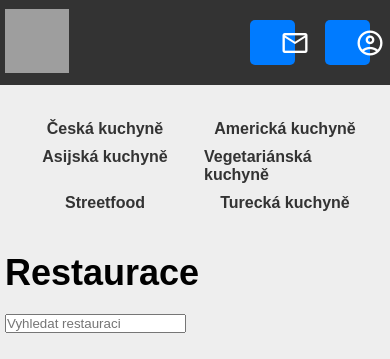
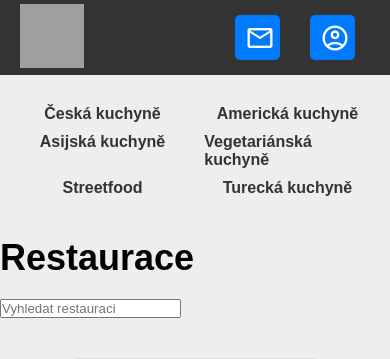
Before and after one commit to Devahime/wva2023_xinsanic, a Flask app: page /html/index.html in a window 390 px wide. Shown: the top 359 px of the page. Run offline with Flask 3, Linux system fonts and the light colour scheme; grey boxes are pictures that could not be loaded.

Commit message:
Uprava responzivniho zobrazeni

```diff
--- a/static/style/index.css
+++ b/static/style/index.css
@@ -132,7 +132,11 @@ header {
     }
 
     #header_buttons .material-symbols-outlined {
-        margin-right: 0;
+        margin-left: 10px;
+    }
+
+    #header_buttons .column{
+        margin: 0px;
     }
 
 
@@ -150,8 +154,10 @@ header {
     header,
     main {
         width: 100%;
-        flex-wrap: wrap;
-        padding: 5px;
         min-width:auto;
     }
+
+    #cards-container {
+    justify-content: center;
+    }
 }
```
